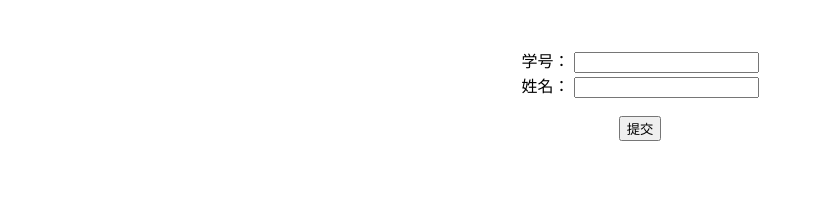
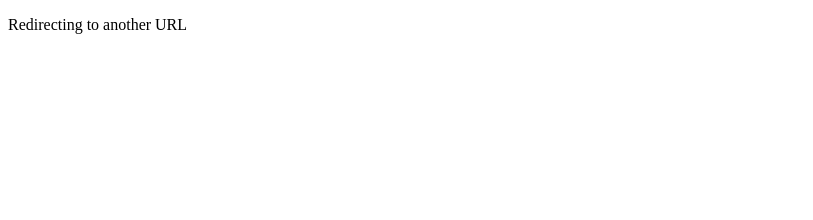
Before and after one commit to yinggez/yinggez.github.io, a plain HTML site: page index.html in a window 1280 px wide. Shown: the whole page, without its empty margins (0-813 px from the left). Drawn offline with Linux system fonts and the light colour scheme.

Commit message:
Update index.html

```diff
--- a/index.html
+++ b/index.html
@@ -1,86 +1,10 @@
 <!DOCTYPE html>
 <html>
-<head>
-	<title></title>
-	<style type="text/css">span{color:red;}body{padding:40px;text-align: center;}div{text-align: left;padding-left: 10%;}</style>
-	<script type="text/javascript">
-		function randTest(){
-			var test = Math.floor(Math.random()*2);
-			switch(test){
-				case 0:
-					document.getElementById("excel").innerHTML=
-					'<h1>\
-					1. Excel测试题A卷: 高师毕业生普通话测试结果</h1>\
-					<h2>下载并打开<u>“高师毕业生普通话测试结果.xls”</u>工作簿，完成以下任务：</h2>\
-					\
-					<p>\
-					1、求出各学校<span>一级甲等</span>和<span>一级乙等</span>的人数<span>总和</span>。（使用函数）<br>\
-					2、<span>合并标题栏</span>的单元格，并使“高师毕业生普通话测试结果（人）”<span>居中显示</span>。<br>\
-					3、按各学校一级人数总和<span>降序排序</span>。<br>\
-					</p>\
-					<a href="./8年级试题/1excel/高师毕业生普通话测试结果.xls" download><img src="download.webp" width="50px">下载“高师毕业生普通话测试结果.xls”表格</a><br>';
-					break;
-				case 1:
-				document.getElementById("excel").innerHTML=
-					'<h1>1. Excel测试题B卷: 副食品库存统计</h1>\
-					<h2>下载并打开<u>“副食品库存统计.xls”</u>工作簿，完成以下任务：</h2>\
-					<p>\
-					1、<span>13日数据与14日数据</span>的位置颠倒了，请你将它们改过来。<br>\
-					2、请你用<span>函数运算</span>找出12-15日各副食品的<span>平均价格</span>。<br>\
-					3、请根据“平均价格”的数据将所有商品从<span>低到高排序</span>。<br>\
-					</p>\
-					<a href="./8年级试题/1excel/副食品库存统计.xls" download><img src="download.webp" width="50px">下载“副食品库存统计.xls”表格</a><br>';
-					break;
-			}
-			var testpy = Math.floor(Math.random()*2);
-			switch(testpy){
-				case 0:
-					document.getElementById("python").innerHTML=
-					'<h1>\
-					2. Python编程测试题A卷: 求阶乘</h1>\
-					<h2>下载并用IDLE打开<u>“求阶乘题目.py”</u>，填写缺失的代码</h2>\
-					\
-					<p>\
-					阶乘是基斯顿·卡曼（Christian Kramp，1760～1826）于 1808 年发明的运算符号。自然数n的阶乘写作n!,以下是它的概念图：\
-					<img src="factorial.png"><br>\
-					一个正整数的阶乘是所有小于及等于该数的正整数的积，并且0的阶乘为1。比如：<br>\
-					3的阶乘3! = 3x2x1 = 6；<br>\
-					4的阶乘4! = 4x3x2x1=24。<br><br>\
-					阶乘可以帮助我们解决排列组合的问题。例如，甲(1)乙(2)丙(3)三人排队，可以按照不同的顺序进行排列：123，132，231，213，321，312。<br>把这三个人进行排序，1可以选择三个位置中的一个位置，2则需要从剩下的两个位置中进行选择，3只能选择最后剩下的一个位置。<br>那么当三个人都站好位，这些选择是同时发生的时候，我们就可以用乘法算出排列的可能性：3×2×1=6，也就是3的阶乘3!<br><br>\
-					1、请<span>不要修改</span>源程序的结构，根据题意，删除原题中的①②③，并在相应处填写正确的代码，使程序完善。<br>\
-					2、调试运行，将该文件另存为“考生姓名-求阶乘.py”（“考生姓名”用考生各自姓名替代）<br>\
-					</p>\
-					<a href="./8年级试题/2python/求阶乘题目.py" download><img src="download.webp" width="50px">下载“求阶乘题目.py”</a><br>';
-					break;
-				case 1:
-				document.getElementById("python").innerHTML=
-					'<h1>2. Python编程测试题B卷: 等第判读</h1>\
-					<h2>下载并用IDLE打开<u>“等第判断题目.py”</u>，填写缺失的代码</h2>\
-					<p>\
-					在iSchool我们的作业、测验以及考试通常都会用A, B, C, D四个等级来评分。<br>那么这四个等第是如何来评判的呢？有时候我们会用考试的成绩来评分，比如90-100分是A，80-90是B，以此类推。<br>但今天我们使用另一种方式来评等第，那就是排名。<br><br>我们一起来看一下评分标准：<br>\
-					排名为1～10名的同学，评分等第为A；<br>\
-					排名为11～35名的同学，评分等第为B；<br>\
-					排名为36～45名的同学，评分等第为C；<br>\
-					排名在45名之后的同学，评分等第为D。<br><br>\
-					1、请<span>不要修改</span>源程序的结构，根据题意，删除原题中的①②③，并在相应处填写正确的代码，使程序完善。<br>\
-					2、调试运行，将该文件另存为“考生姓名-等第判断.py”（“考生姓名”用考生各自姓名替代）<br>\
-					</p>\
-					<a href="./8年级试题/2python/等第判断题目.py" download><img src="download.webp" width="50px">下载“等第判断题目.py”</a><br>';
-					break;
-			}
-			document.querySelector('#button').disabled = true;
-		}
-	</script>
-</head>
-<body>
-	<form>
-		<label>学号：</label>
-		<input type="text" id="id" name="id"><br>
-		<label>姓名：</label>
-		<input type="text" id="id" name="id"><br>
-	</form><br>
-	<button id="button" onclick="randTest()">提交</button>
-	<div id="excel"></div><br><br>
-	<div id="python"></div>
-</body>
+   <head>
+      <title>HTML Meta Tag</title>
+      <meta http-equiv = "refresh" content = "./分享站/分享站.html" />
+   </head>
+   <body>
+      <p>Redirecting to another URL</p>
+   </body>
 </html>
```
